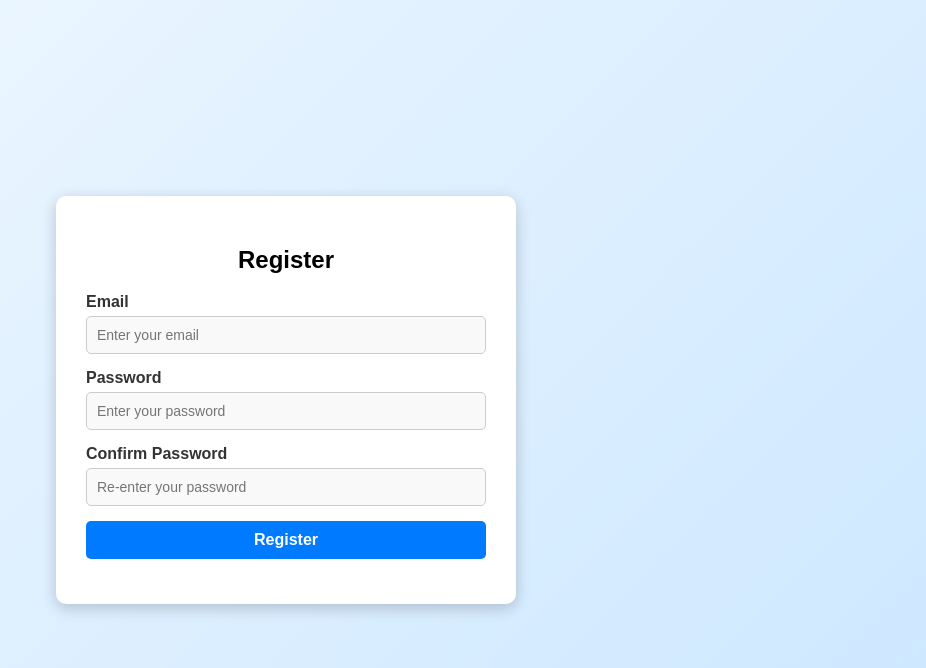
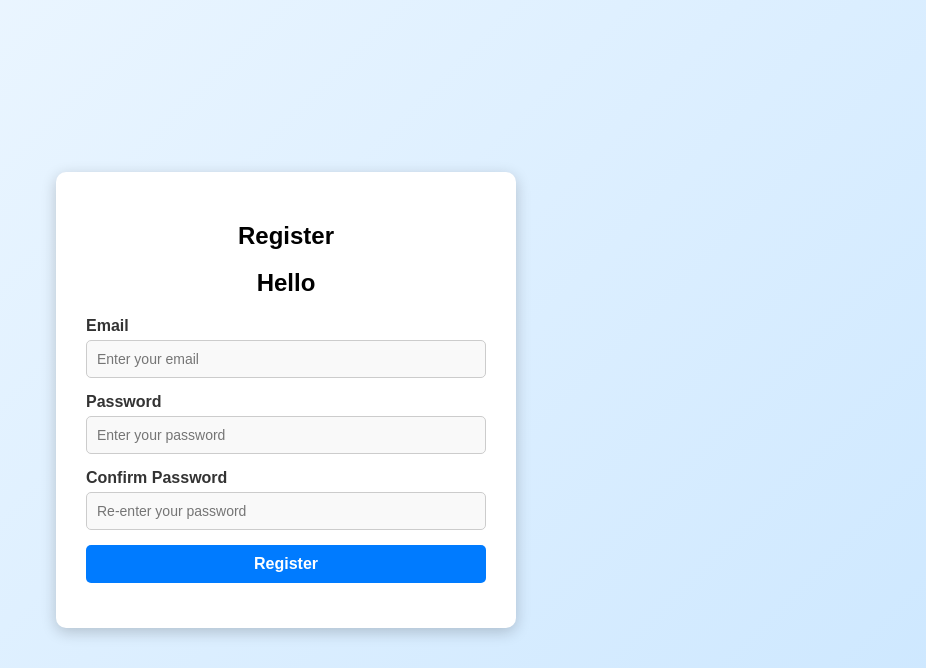
Before and after one commit to SuchiGit04/failure-analysis, a Flask app: page /register in a window 1280 px wide. Shown: the top 668 px of the page, without its empty margins (354-1280 px from the left). Run offline with Flask 3, Linux system fonts and the light colour scheme.

Commit message:
changed in the register

```diff
--- a/Template/register.html
+++ b/Template/register.html
@@ -141,6 +141,7 @@
 <body>
     <div class="container">
         <h2>Register</h2>
+        <h2>Hello</h2>
         <form method="POST" action="/register">
             <div class="form-group">
                 <label for="email">Email</label>
```
